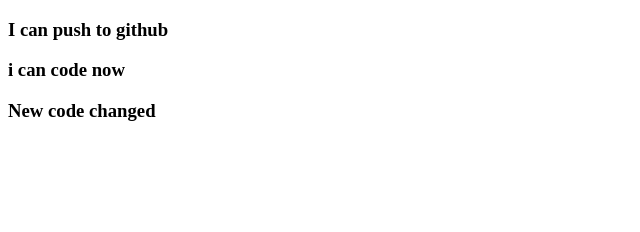
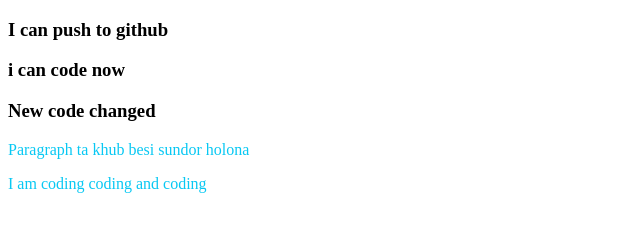
Before and after one commit to Robiul46/final-repo, a plain HTML site: page index.html in a window 1280 px wide. Shown: the whole page, without its empty margins (0-640 px from the left). Drawn offline with Linux system fonts and the light colour scheme.

Commit message:
style added

```diff
--- a/index.html
+++ b/index.html
@@ -5,10 +5,13 @@
     <meta http-equiv="X-UA-Compatible" content="IE=edge">
     <meta name="viewport" content="width=device-width, initial-scale=1.0">
     <title>My final github repo</title>
+    <link rel="stylesheet" href="style.css">
 </head>
 <body>
     <h3>I can push to github</h3>
     <h3>i can code now</h3>
     <h3>New code changed</h3>
+    <p>Paragraph ta khub besi sundor holona </p>
+    <p>I am coding coding and coding</p>
 </body>
 </html>
--- /dev/null
+++ b/style.css
@@ -0,0 +1,3 @@
+p{
+    color: rgb(8, 200, 243);
+}
```
